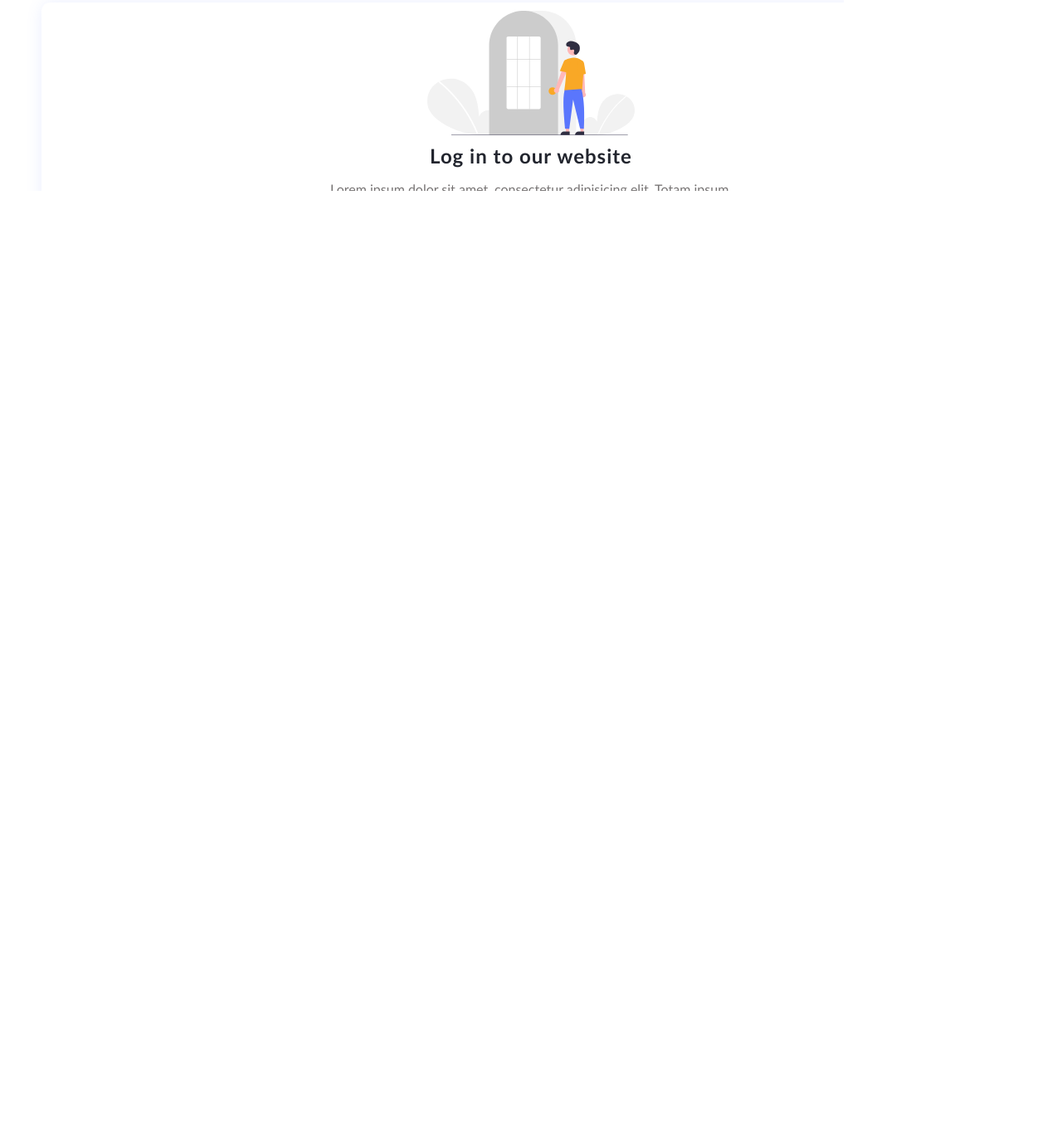
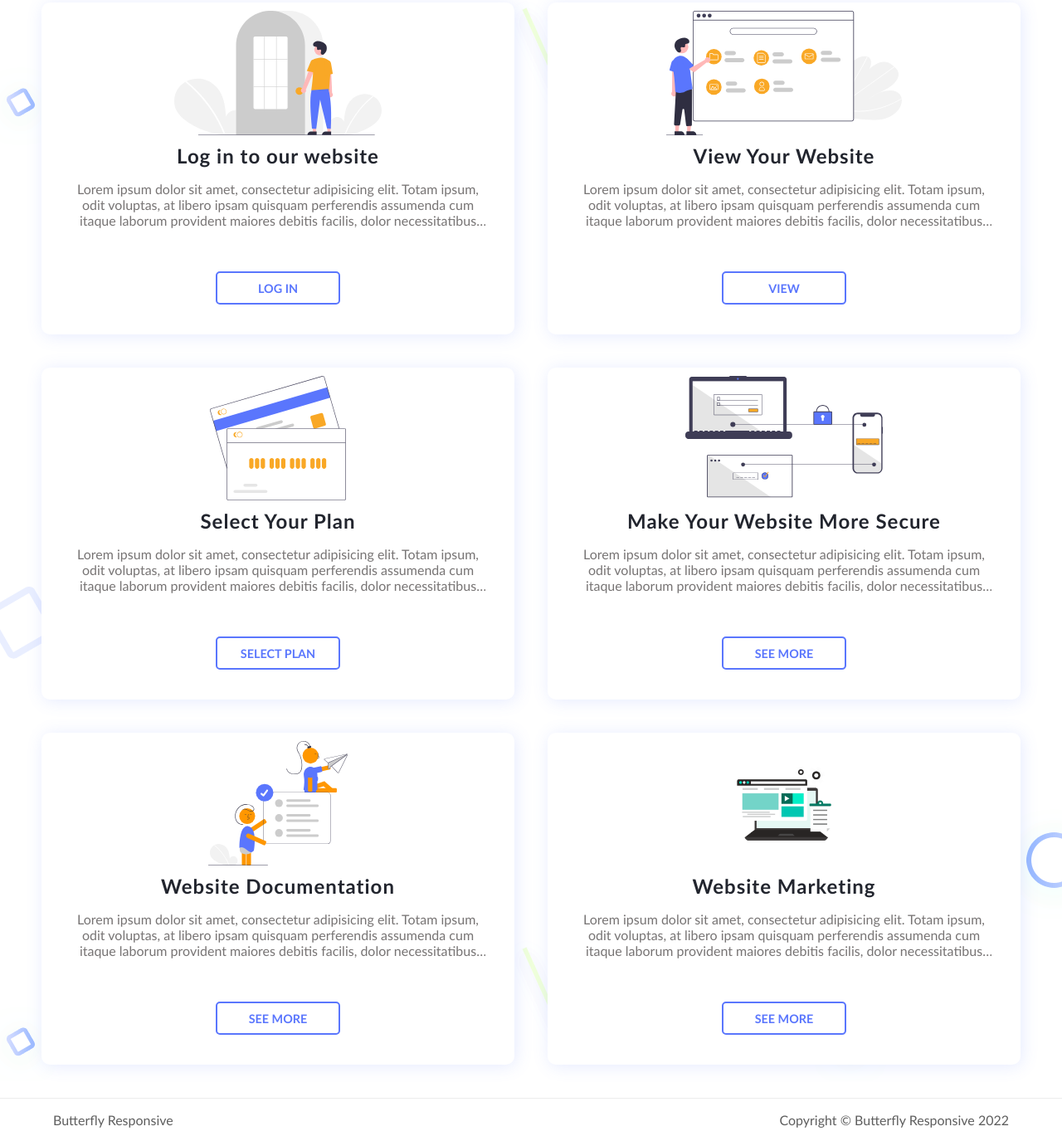
Before and after one commit to ljubicamiljkovic56/simple_responsive_website_2021, a plain HTML site: page index.html in a window 1280 px wide. Shown: the part 1041-2416 px from the top of the page at 83% size. Before the commit the page ends 1484 px from the top, so only its background shows below. Drawn offline with Linux system fonts and the light colour scheme.

Commit message:
Added info boxes, images and footer

```diff
--- a/css/style.css
+++ b/css/style.css
@@ -303,3 +303,16 @@ nav ul li a:hover {
     box-shadow: 5px 10px 30px rgba(90,118,253, 0.5);
     transition: all ease 0.3s;
 }
+
+footer {
+    width: 100%;
+    display: flex;
+    justify-content: space-between;
+    align-items: center;
+    padding: 0px 5%;
+    border-top: 1px solid rgba(167,167, 167, 0.2);
+}
+
+footer a, footer p {
+    color: #5e5e5e;
+}
--- a/index.html
+++ b/index.html
@@ -76,7 +76,7 @@
 
             <!--box container-->
             <div class="box-container">
-
+                <!--box 1-->
                 <div class="box">
                     <img src="images/login.svg">
                     <font>Log in to our website</font>
@@ -85,7 +85,63 @@
                     <!--button-->
                     <a href="#">Log in</a>
                 </div>
+
+                <!--box 2-->
+                <div class="box">
+                    <img src="images/account view.svg">
+                    <font>View Your Website</font>
+                    <p>Lorem ipsum dolor sit amet, consectetur adipisicing elit. Totam ipsum, odit voluptas, at libero ipsam quisquam perferendis assumenda cum itaque laborum provident maiores debitis facilis, dolor necessitatibus dolorum officia quam?</p>
+
+                    <!--button-->
+                    <a href="#">View</a>
+                </div>
+
+                <!--box 3-->
+                <div class="box">
+                    <img src="images/payment method.svg">
+                    <font>Select Your Plan</font>
+                    <p>Lorem ipsum dolor sit amet, consectetur adipisicing elit. Totam ipsum, odit voluptas, at libero ipsam quisquam perferendis assumenda cum itaque laborum provident maiores debitis facilis, dolor necessitatibus dolorum officia quam?</p>
+
+                    <!--button-->
+                    <a href="#">Select Plan</a>
+                </div>
+
+                <!--box 4-->
+                <div class="box">
+                    <img src="images/lock.svg">
+                    <font>Make Your Website More Secure</font>
+                    <p>Lorem ipsum dolor sit amet, consectetur adipisicing elit. Totam ipsum, odit voluptas, at libero ipsam quisquam perferendis assumenda cum itaque laborum provident maiores debitis facilis, dolor necessitatibus dolorum officia quam?</p>
+
+                    <!--button-->
+                    <a href="#">See More</a>
+                </div>
+
+                <!--box 5-->
+                <div class="box">
+                    <img src="images/document.svg">
+                    <font>Website Documentation</font>
+                    <p>Lorem ipsum dolor sit amet, consectetur adipisicing elit. Totam ipsum, odit voluptas, at libero ipsam quisquam perferendis assumenda cum itaque laborum provident maiores debitis facilis, dolor necessitatibus dolorum officia quam?</p>
+
+                    <!--button-->
+                    <a href="#">See More</a>
+                </div>
+
+                <!--box 6-->
+                <div class="box">
+                    <img src="images/website marketing.png">
+                    <font>Website Marketing</font>
+                    <p>Lorem ipsum dolor sit amet, consectetur adipisicing elit. Totam ipsum, odit voluptas, at libero ipsam quisquam perferendis assumenda cum itaque laborum provident maiores debitis facilis, dolor necessitatibus dolorum officia quam?</p>
+
+                    <!--button-->
+                    <a href="#">See More</a>
+                </div>
             </div>
         </section>
+
+        <!--footer-->
+        <footer>
+            <a href="#">Butterfly Responsive</a>
+            <p> Copyright &copy; Butterfly Responsive 2022</p>
+        </footer>
     </body>
 </html>
```
Also changed, not shown: images/account view.svg (added), images/document.svg (added), images/lock.svg (added), images/payment method.svg (added), images/website marketing.png (added).
